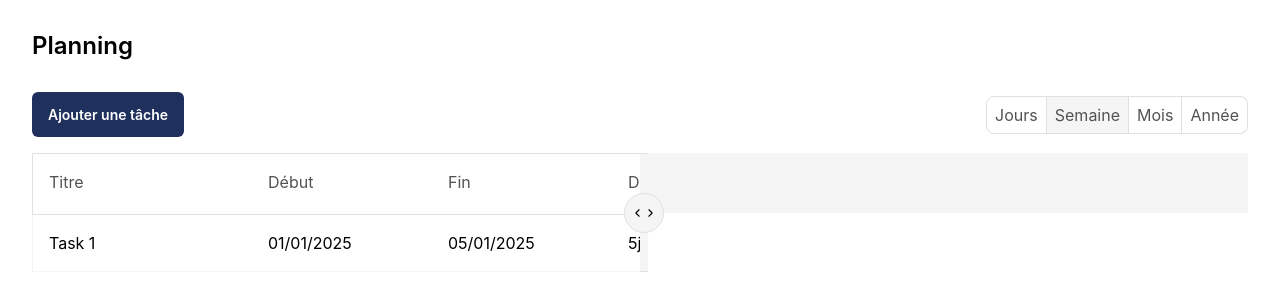
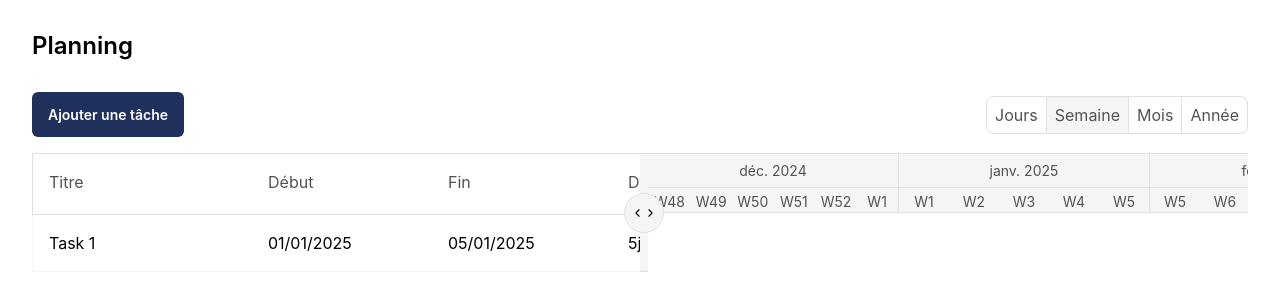
Before and after one commit to Joeil92/React-gantt, a React (Vite) app: page / in a window 1280 px wide. Both pictures are taken after a click on the button "Semaine". Shown: the top 300 px of the page. Built offline with nearby package versions, Linux system fonts and the light colour scheme.

Commit message:
Add month view in chart gantt

```diff
--- a/src/widgets/gantt-chart/Gantt-chart.tsx
+++ b/src/widgets/gantt-chart/Gantt-chart.tsx
@@ -26,15 +26,19 @@ import {
 } from '../../shared/ui/resizable-panel/Resizable-panel.ui'
 import type { ViewGantt } from '../../features/gantt/toolbar/toolbar.types'
 import {
+  addMonths,
   addWeeks,
   eachDayOfInterval,
+  eachMonthOfInterval,
   eachWeekOfInterval,
+  endOfMonth,
   endOfWeek,
   formatDate,
   isToday,
   isWeekend,
   max,
   min,
+  subMonths,
   subWeeks,
 } from 'date-fns'
 import clsx from 'clsx'
@@ -53,7 +57,7 @@ function BaseGanttChart(props: GanttChartProps) {
   const [headers, setHeaders] = useState(props.headers)
   const [viewGantt, setViewGantt] = useState<ViewGantt>('day')
 
-  const headerSize = { height: 60, width: 200 }
+  const headerSize = { height: 60, width: 250 }
 
   return (
     <div>
@@ -248,17 +252,24 @@ export function ChartGantt({ headerSize, tasks, viewGantt }: ChartGanttProps) {
             maxDate={maxDate}
           />
         )}
+        {viewGantt === 'week' && (
+          <WeekView
+            width={headerSize.width}
+            minDate={minDate}
+            maxDate={maxDate}
+          />
+        )}
       </div>
     </div>
   )
 }
 
-type DayViewProps = {
+type HeaderViewsProps = {
   width: number
   minDate: Date
   maxDate: Date
 }
-function DayView({ width, minDate, maxDate }: DayViewProps) {
+function DayView({ width, minDate, maxDate }: HeaderViewsProps) {
   const weeks = useMemo(
     () =>
       eachWeekOfInterval({
@@ -272,10 +283,11 @@ function DayView({ width, minDate, maxDate }: DayViewProps) {
     <div className="flex h-full items-center">
       {weeks.map((week) => {
         const days = eachDayOfInterval({ start: week, end: endOfWeek(week) })
+        const widthDay = width / days.length
 
         return (
           <div key={week.getTime()} className="flex h-full flex-col">
-            <HeaderView width={width} date={week} format="EEE dd MMM yyyy" />
+            <HeaderView date={week} format="EEE dd MMM yyyy" />
             <div className="border-grey-200 flex items-center border-e border-b">
               {days.map((day) => (
                 <span
@@ -285,6 +297,7 @@ function DayView({ width, minDate, maxDate }: DayViewProps) {
                     isWeekend(day) ? 'text-primary-300' : '',
                     isToday(day) ? 'bg-warning-100' : ''
                   )}
+                  style={{ width: widthDay }}
                 >
                   {formatDate(day, 'EEEEE')}
                 </span>
@@ -297,17 +310,55 @@ function DayView({ width, minDate, maxDate }: DayViewProps) {
   )
 }
 
+function WeekView({ width, minDate, maxDate }: HeaderViewsProps) {
+  const month = useMemo(
+    () =>
+      eachMonthOfInterval({
+        start: subMonths(minDate, 1),
+        end: addMonths(maxDate, 12),
+      }),
+    [minDate, maxDate]
+  )
+
+  return (
+    <div className="flex h-full items-center">
+      {month.map((month) => {
+        const week = eachWeekOfInterval({
+          start: month,
+          end: endOfMonth(month),
+        })
+        const weekWidth = width / week.length
+
+        return (
+          <div key={month.getTime()} className="flex h-full flex-col">
+            <HeaderView date={month} format="MMM yyyy" />
+            <div className="border-grey-200 flex items-center border-e border-b">
+              {week.map((weekDay) => (
+                <span
+                  key={weekDay.getTime()}
+                  className={clsx(
+                    'border-grey-200 flex-1 px-1.5 pt-1 text-center text-sm'
+                  )}
+                  style={{ width: weekWidth }}
+                >
+                  W{formatDate(weekDay, 'I')}
+                </span>
+              ))}
+            </div>
+          </div>
+        )
+      })}
+    </div>
+  )
+}
+
 type HeaderViewProps = {
-  width: number
   date: Date
   format: string
 }
-function HeaderView({ width, date, format }: HeaderViewProps) {
+function HeaderView({ date, format }: HeaderViewProps) {
   return (
-    <div
-      className="border-grey-200 flex flex-1 items-center justify-center border px-3 py-1.5 text-sm whitespace-nowrap not-first:border-l-0 first:border-l-0"
-      style={{ width }}
-    >
+    <div className="border-grey-200 flex flex-1 items-center justify-center border px-3 py-1.5 text-sm whitespace-nowrap not-first:border-l-0 first:border-l-0">
       <div className="text-center">{formatDate(date, format)}</div>
     </div>
   )
```
